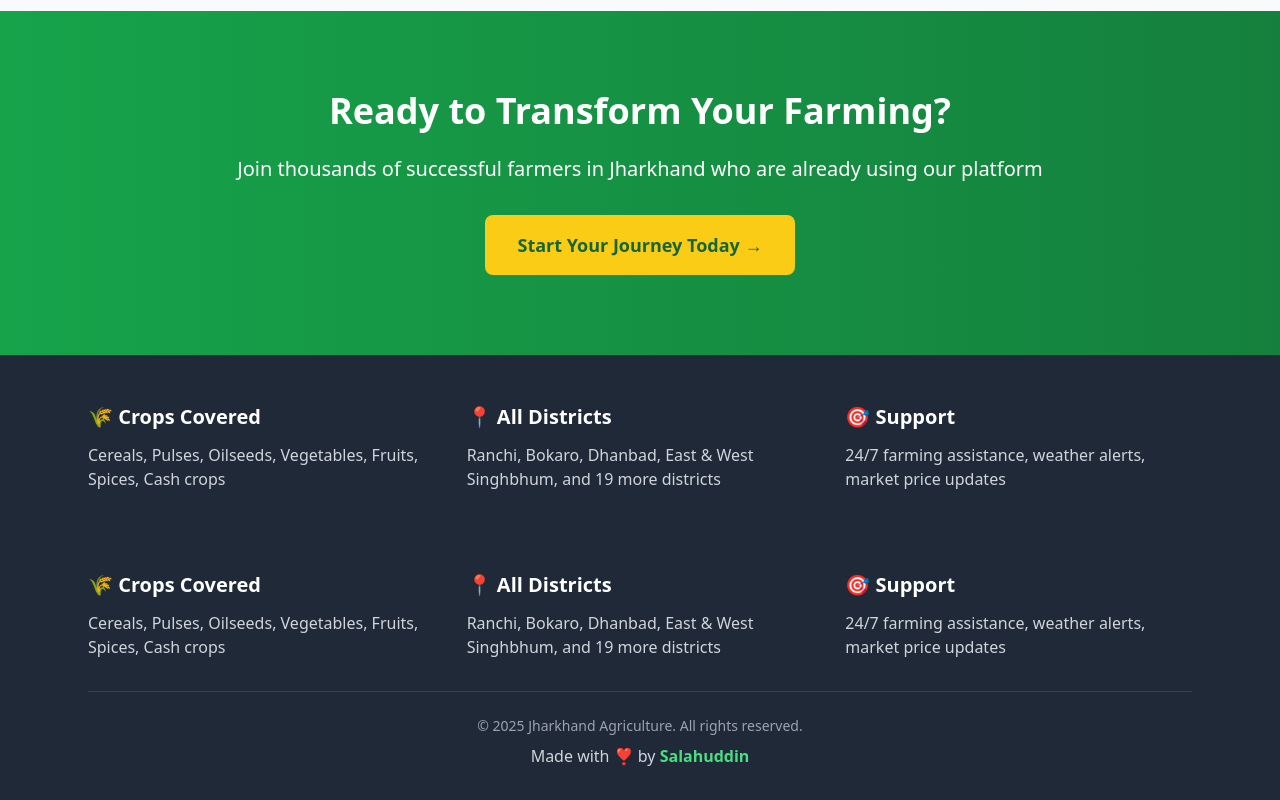
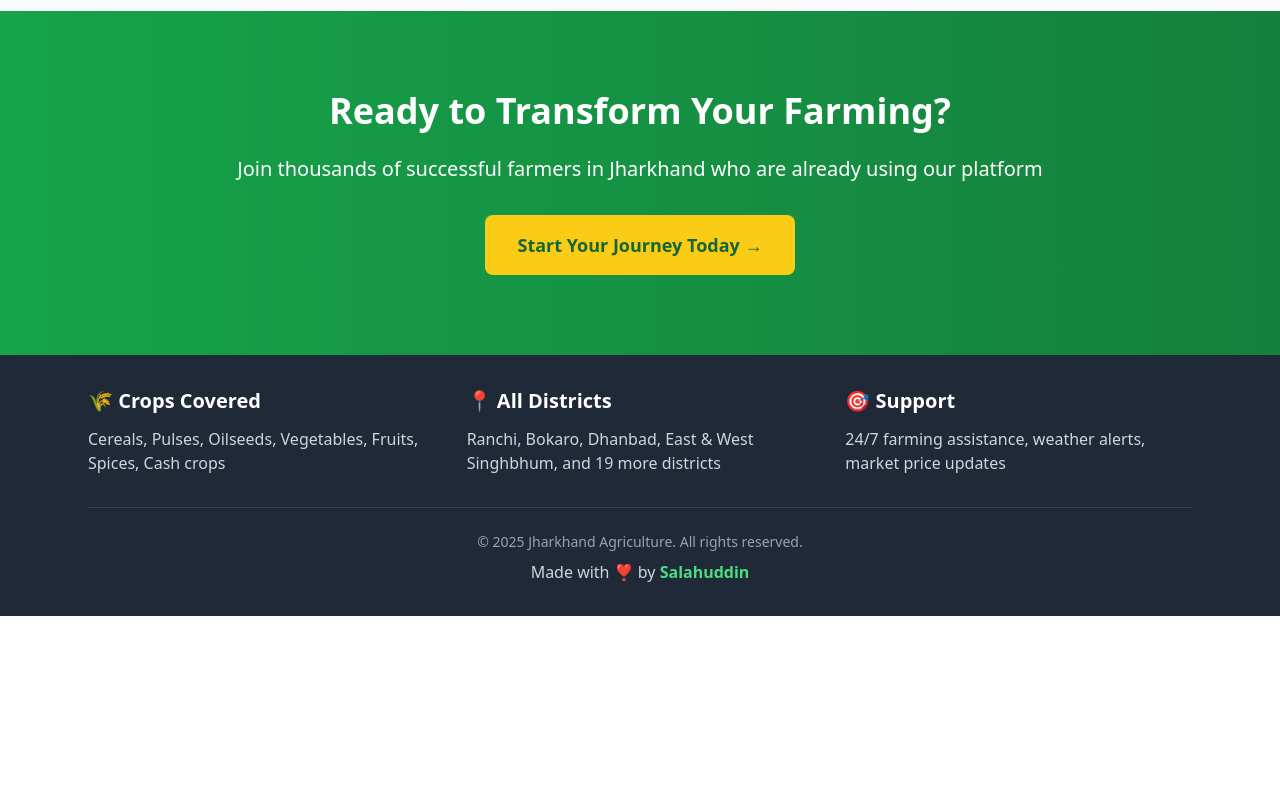
Before and after one commit to Salahuddin-13/punjab-crop-recommender, a React (Create React App) app: page / in a window 1280 px wide. Shown: the part 2783-3583 px from the top of the page. After the commit the page ends 3399 px from the top, so only its background shows below. Built offline with nearby package versions, Linux system fonts and the light colour scheme; the HTML template or start-up script is replaced by a standard one.

Commit message:
Fix duplicate footer issue

```diff
--- a/public/index.html
+++ b/public/index.html
@@ -2,15 +2,38 @@
 <html lang="en">
   <head>
     <meta charset="utf-8" />
+
+    <!-- Google Translate widget -->
+    <script type="text/javascript">
+      function googleTranslateElementInit() {
+        new window.google.translate.TranslateElement(
+          {
+            pageLanguage: 'en',
+            layout: window.google.translate.TranslateElement.InlineLayout.SIMPLE
+          },
+          'google_translate_element'
+        );
+      }
+    </script>
+    <script
+      type="text/javascript"
+      src="https://translate.google.com/translate_a/element.js?cb=googleTranslateElementInit"
+    ></script>
+    <!-- End Google Translate widget -->
+
     <link rel="icon" href="%PUBLIC_URL%/favicon.ico" />
     <link rel="apple-touch-icon" href="%PUBLIC_URL%/logo192.png" />
     <meta name="viewport" content="width=device-width, initial-scale=1" />
     <meta name="theme-color" content="#16a34a" />
-    <meta name="description" content="Smart crop recommendation system for Jharkhand farmers - AI-powered agricultural insights" />
+    <meta
+      name="description"
+      content="Smart crop recommendation system for Jharkhand farmers - AI-powered agricultural insights"
+    />
     <link rel="manifest" href="%PUBLIC_URL%/manifest.json" />
     <title>Jharkhand Agriculture - AI Crop Recommender</title>
   </head>
   <body>
+    <div id="google_translate_element" class="fixed top-4 right-4 z-50"></div>
     <noscript>You need to enable JavaScript to run this app.</noscript>
     <div id="root"></div>
   </body>
--- a/src/components/Footer.js
+++ b/src/components/Footer.js
@@ -2,19 +2,25 @@ import React from "react";
 
 export default function Footer() {
   return (
-    <footer className="bg-gray-800 text-white mt-auto">
+    <footer className="bg-gray-800 text-white">
       <div className="max-w-6xl mx-auto px-6 py-8">
         <div className="grid md:grid-cols-3 gap-8 text-center md:text-left">
           <div>
-            <h3 className="text-xl font-bold mb-3">🌾 Crops Covered</h3>
+            <h3 className="text-xl font-bold mb-3 flex items-center justify-center md:justify-start">
+              🌾 Crops Covered
+            </h3>
             <p className="text-gray-300">Cereals, Pulses, Oilseeds, Vegetables, Fruits, Spices, Cash crops</p>
           </div>
           <div>
-            <h3 className="text-xl font-bold mb-3">📍 All Districts</h3>
+            <h3 className="text-xl font-bold mb-3 flex items-center justify-center md:justify-start">
+              📍 All Districts
+            </h3>
             <p className="text-gray-300">Ranchi, Bokaro, Dhanbad, East & West Singhbhum, and 19 more districts</p>
           </div>
           <div>
-            <h3 className="text-xl font-bold mb-3">🎯 Support</h3>
+            <h3 className="text-xl font-bold mb-3 flex items-center justify-center md:justify-start">
+              🎯 Support
+            </h3>
             <p className="text-gray-300">24/7 farming assistance, weather alerts, market price updates</p>
           </div>
         </div>
--- a/src/index.css
+++ b/src/index.css
@@ -1,3 +1,10 @@
 @tailwind base;
 @tailwind components;
 @tailwind utilities;
+#google_translate_element select {
+  background: #fff;
+  border: 1px solid #ccc;
+  padding: 4px;
+  border-radius: 4px;
+  font-size: 14px;
+}
--- a/src/pages/Home.js
+++ b/src/pages/Home.js
@@ -204,25 +204,12 @@ export default function Home() {
         </div>
       </section>
 
-      {/* Footer Info */}
+      {/* REMOVE THIS SECTION - IT'S DUPLICATING THE FOOTER */}
+      {/*
       <section className="py-12 bg-gray-800 text-white">
-        <div className="max-w-6xl mx-auto px-6">
-          <div className="grid md:grid-cols-3 gap-8 text-center md:text-left">
-            <div>
-              <h3 className="text-xl font-bold mb-3">🌾 Crops Covered</h3>
-              <p className="text-gray-300">Cereals, Pulses, Oilseeds, Vegetables, Fruits, Spices, Cash crops</p>
-            </div>
-            <div>
-              <h3 className="text-xl font-bold mb-3">📍 All Districts</h3>
-              <p className="text-gray-300">Ranchi, Bokaro, Dhanbad, East & West Singhbhum, and 19 more districts</p>
-            </div>
-            <div>
-              <h3 className="text-xl font-bold mb-3">🎯 Support</h3>
-              <p className="text-gray-300">24/7 farming assistance, weather alerts, market price updates</p>
-            </div>
-          </div>
-        </div>
+        ... footer content ...
       </section>
+      */}
     </div>
   );
 }
```
